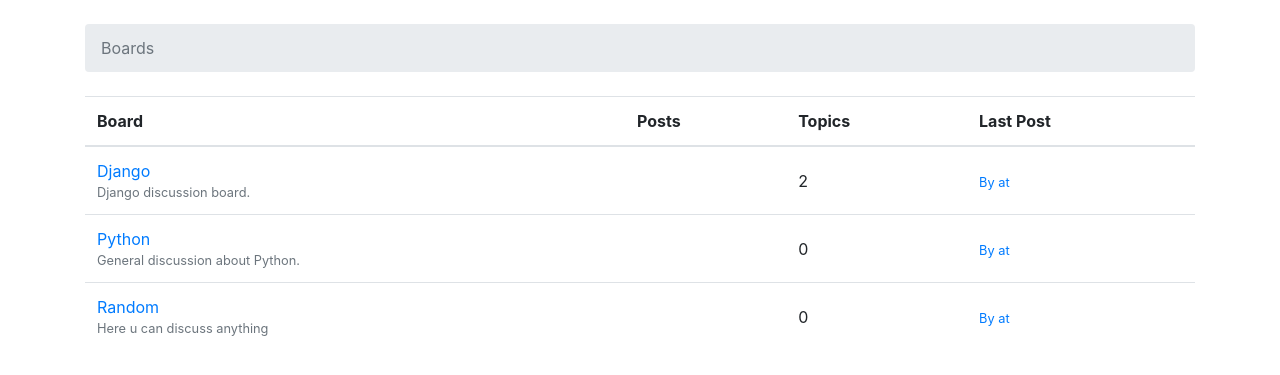
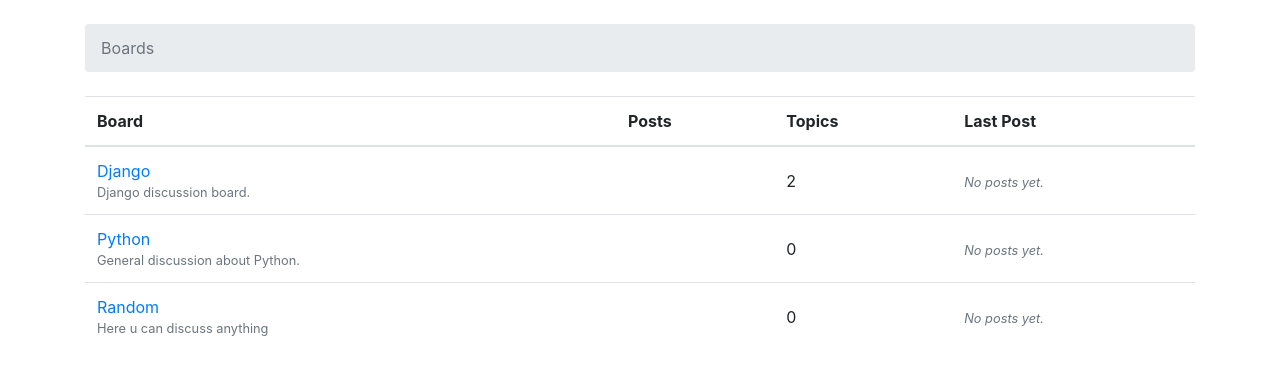
Before and after one commit to seegler/boards-app-django-fullstack-py, a Django app: page /boards/ in a window 1280 px wide. Shown: the part 74-449 px from the top of the page. Run offline with Django 3.2, Linux system fonts and the light colour scheme; data comes from the database, SQL or seed files in the repository; some libraries are stand-ins or nearby versions; some web fonts are replaced.

Commit message:
Fix boards page crashing when the board doesnt have any topic yet

```diff
--- a/myproject/templates/home.html
+++ b/myproject/templates/home.html
@@ -29,11 +29,17 @@
           </td>
           <td class="align-middle">
             {% with post=board.get_last_post %}
-              <small>
-                <a href="{% url 'topic_posts' board.pk post.topic.pk %}">
-                  By {{ post.created_by.username }} at {{ post.created_at }}
-                </a>
-              </small>
+              {% if post %}
+                <small>
+                  <a href="{% url 'topic_posts' board.pk post.topic.pk %}">
+                    By {{ post.created_by.username }} at {{ post.created_at }}
+                  </a>
+                </small>
+              {% else %}
+                <small class="text-muted">
+                  <em>No posts yet.</em>
+                </small>
+              {% endif %}
             {% endwith %}
           </td>
         </tr>
```
